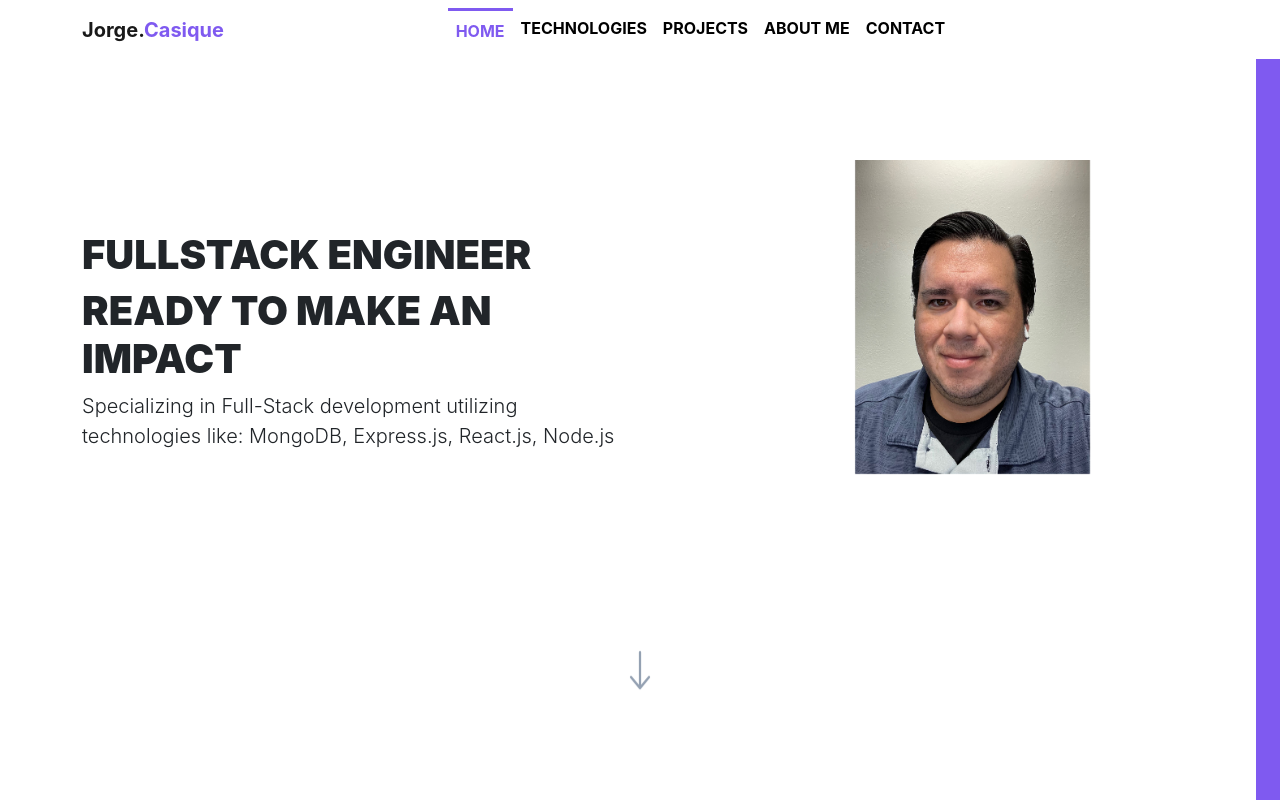
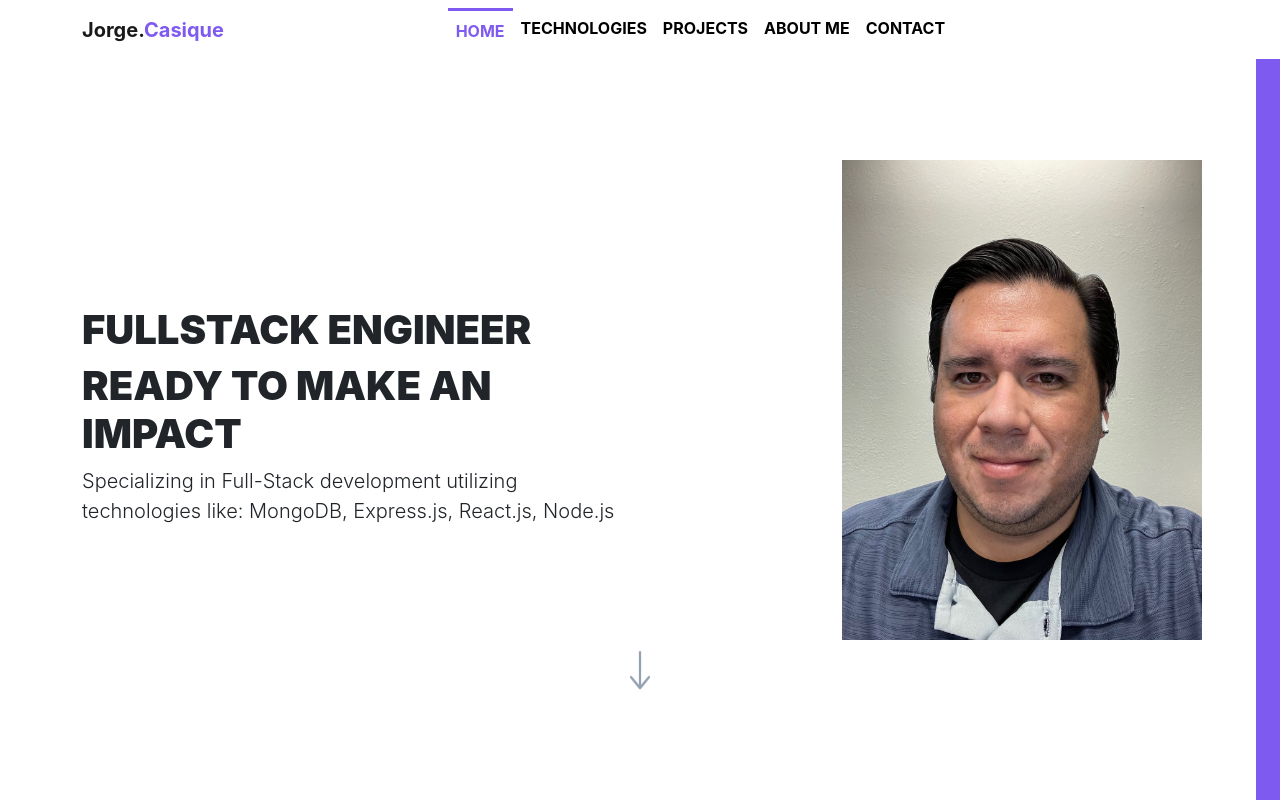
Before and after one commit to Consecratio/portfolio, a React (Create React App) app: page / in a window 1280 px wide. Shown: the top 800 px of the page. Built offline with nearby package versions, Linux system fonts and the light colour scheme.

Commit message:
fixed home page image

```diff
--- a/src/css/Jumbotron.css
+++ b/src/css/Jumbotron.css
@@ -78,4 +78,11 @@
         z-index: -1;
         animation: grow-in 2s ease-in;
     }
+
+    .my-photo {
+        opacity: 0;
+        animation: fade-in 2s ease-in 2s forwards;
+        max-height: 60vh;
+        max-width: 60vw;
+    }
 }
```
